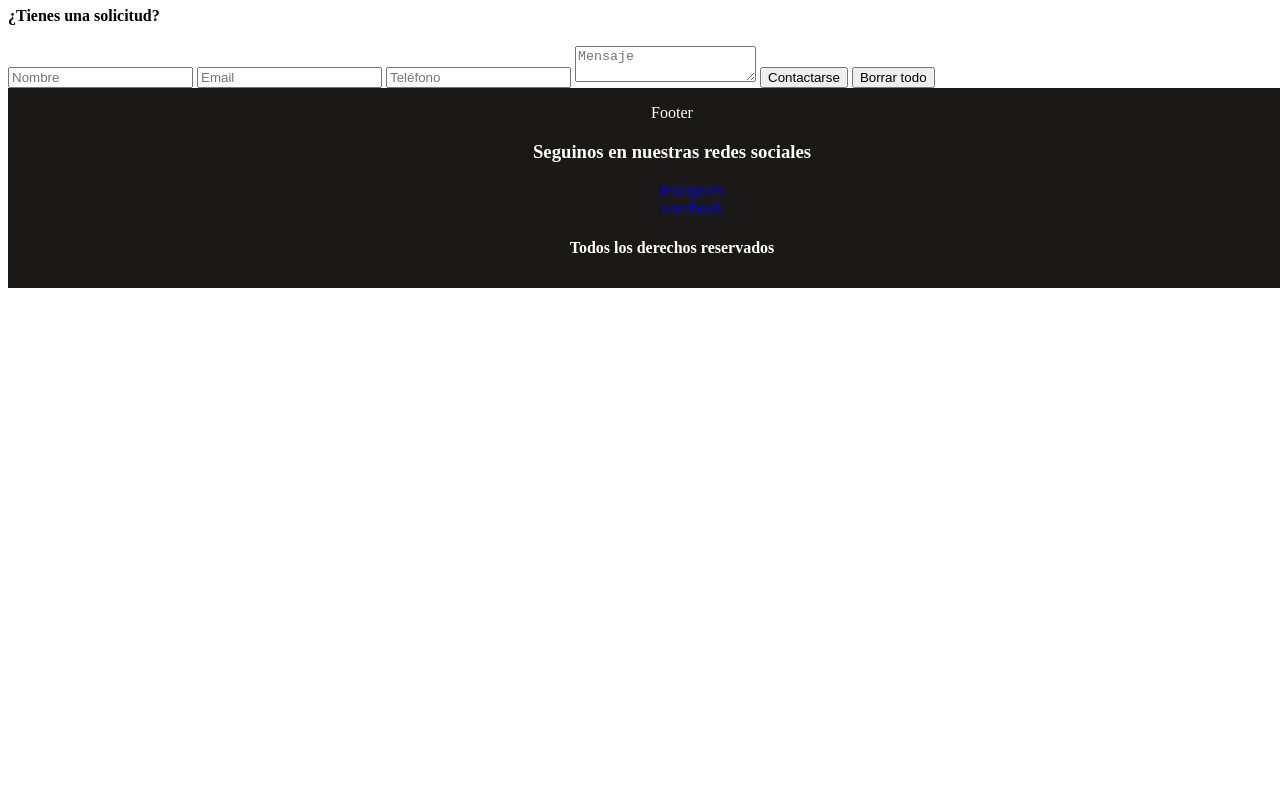
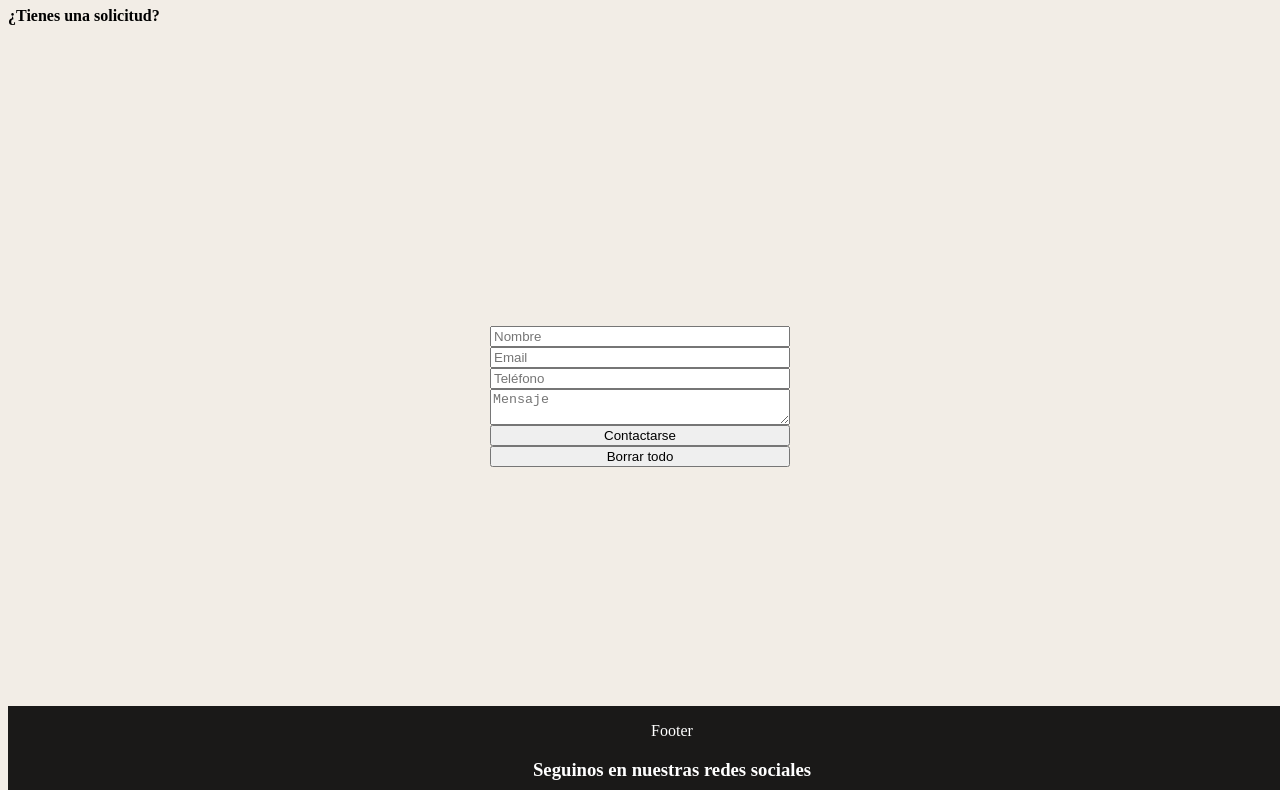
Before and after one commit to elianacisternas/chefAbadia, a plain HTML site: page paginas/contacto.html in a window 1280 px wide. Shown: the part 163-953 px from the top of the page. Before the commit the page ends 800 px from the top, so only its background shows below. Drawn offline with Linux system fonts and the light colour scheme.

Commit message:
agregue transiciones, animaciones al index y a chef, y aparte el form de contacto

```diff
--- a/paginas/contacto.html
+++ b/paginas/contacto.html
@@ -31,9 +31,9 @@
         </div>
         <main>
             <h1 class="contactate">Ponéte en contacto</h1>
+            <h4>¿Tienes una solicitud?</h4>
             <section class="formularioContacto">
                 <form class="formularioContacto__form">
-                    <h4>¿Tienes una solicitud?</h4>
                     <input type="text" placeholder="Nombre" name="Nombre">
                     <input type="text" placeholder="Email" name="Email">
                     <input type="number" placeholder="Teléfono" name="Telefono">
--- a/styles.css
+++ b/styles.css
@@ -74,8 +74,13 @@ p{
     padding: 10px;
     color: rgba(255,255,255,.56);
 }
+
 .header__menu li a{
     color: rgba(255,255,255,.56);
+}
+
+.header__menu li a:hover{
+    color:#808000;
 }
 li{
     list-style-type: none;
@@ -124,7 +129,8 @@ a{
     margin: 20px;
 }
 .boton1:hover{
-    border: 3px solid red;
+    background-color: #808000;
+    transition: background-color 1s;
 }
 .footer{
     background-color:#1a1918;
@@ -211,3 +217,81 @@ a{
         grid-row: span 2;
     }
 }
+
+.formularioContacto{
+    display: flex;
+    width: 600px;
+    height:600px;
+    padding: 30px;
+    margin:auto;
+    height: 75vh;
+}
+
+.formularioContacto__form{
+    display: flex;
+    flex-flow: column;
+    position: relative;
+    left: 150px;
+    top: 250px;
+}
+
+#backgroundContacto{
+    background-color: #f2ede6;
+}
+
+.formularioContacto{
+    display: flex;
+    padding: 30px;
+    margin:auto;
+    height: 75vh;
+}
+
+.formularioContacto__form{
+    display: flex;
+    flex-flow: column;
+    position: relative;
+    left: 150px;
+    top: 250px;
+    width: 300px;
+}
+
+#backgroundContacto{
+    background-color: #f2ede6;
+}
+
+.mainContenedorChef img{
+    animation-name: moverImagen;
+    animation-duration: 3S;
+}
+
+@keyframes moverImagen{
+    0%{
+        transform: translateX(0);
+    }
+    100%{
+        transform: translateX(20%);
+    }
+}
+
+.tituloPortada{
+    color: #1a1918;
+    font-size: 60px;
+    font-weight: 700;
+    letter-spacing: 8px;
+    margin-bottom: 20px;
+    position:relative;
+    animation-name: moverTitulo;
+    animation-duration: 3s;
+}
+
+@keyframes moverTitulo{
+    0%{
+        margin-bottom: -30px;
+    }
+    30%{
+        letter-spacing: 25px;
+    }
+    85%{
+        letter-spacing: 8px;
+    }
+}
```
